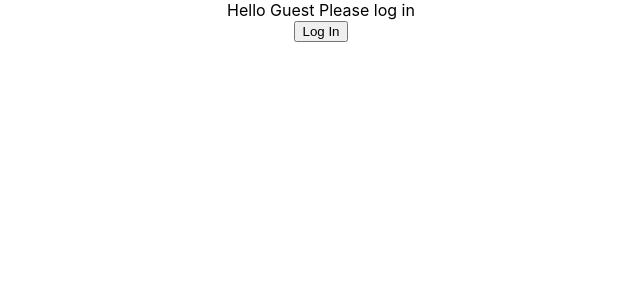
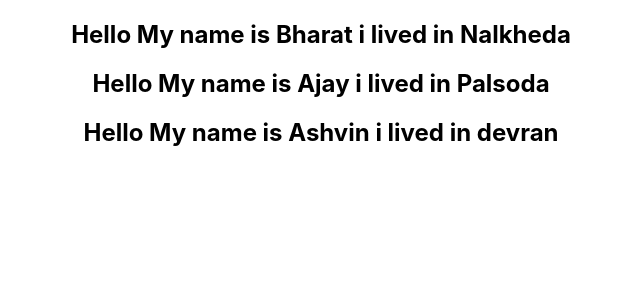
Before and after one commit to bharat55/Learning-React, a React (Create React App) app: page / in a window 1280 px wide. Shown: the top 300 px of the page, without its empty margins (319-959 px from the left). Built offline with nearby package versions, Linux system fonts and the light colour scheme.

Commit message:
working with the list in react

```diff
--- a/src/App.js
+++ b/src/App.js
@@ -6,13 +6,13 @@ import Welcome from './components/Welcome'
 import Hello  from './components/Hello'
 import Message  from './components/Message'
 import ParentComponent from './components/ParentComponet'
-import UserGreet from './components/UserGreet'
+import PersonList from './components/PersonList'
 
 
 function App() {
   return (
     <div className="App">
-      <UserGreet/>
+      <PersonList/>
     </div>
   );
 }
--- /dev/null
+++ b/src/components/PersonList.js
@@ -0,0 +1,32 @@
+import React from 'react'
+import ShowList from './ShowList'
+
+function PersonList() {
+  let persons = [
+    {
+      id: 1,
+      name: "Bharat",
+      address: "Nalkheda",
+    },
+    {
+      id: 2,
+      name: "Ajay",
+      address: "Palsoda",
+    },
+    {
+      id: 3,
+      name: "Ashvin",
+      address: "devran",
+    },
+  ]
+
+  let personList = persons.map((person) => (<ShowList key={person.id} person={person}/>)) //key attr is must while working with the list
+
+  return (
+    <div>
+      {personList}
+    </div>
+  )
+}
+
+export default PersonList
--- /dev/null
+++ b/src/components/ShowList.js
@@ -0,0 +1,12 @@
+import React from 'react'
+
+function ShowList({person}) {
+
+  return (
+    <div>
+      <h2> Hello My name is {person.name} i lived in {person.address} </h2>
+    </div>
+  )
+}
+
+export default ShowList
```
